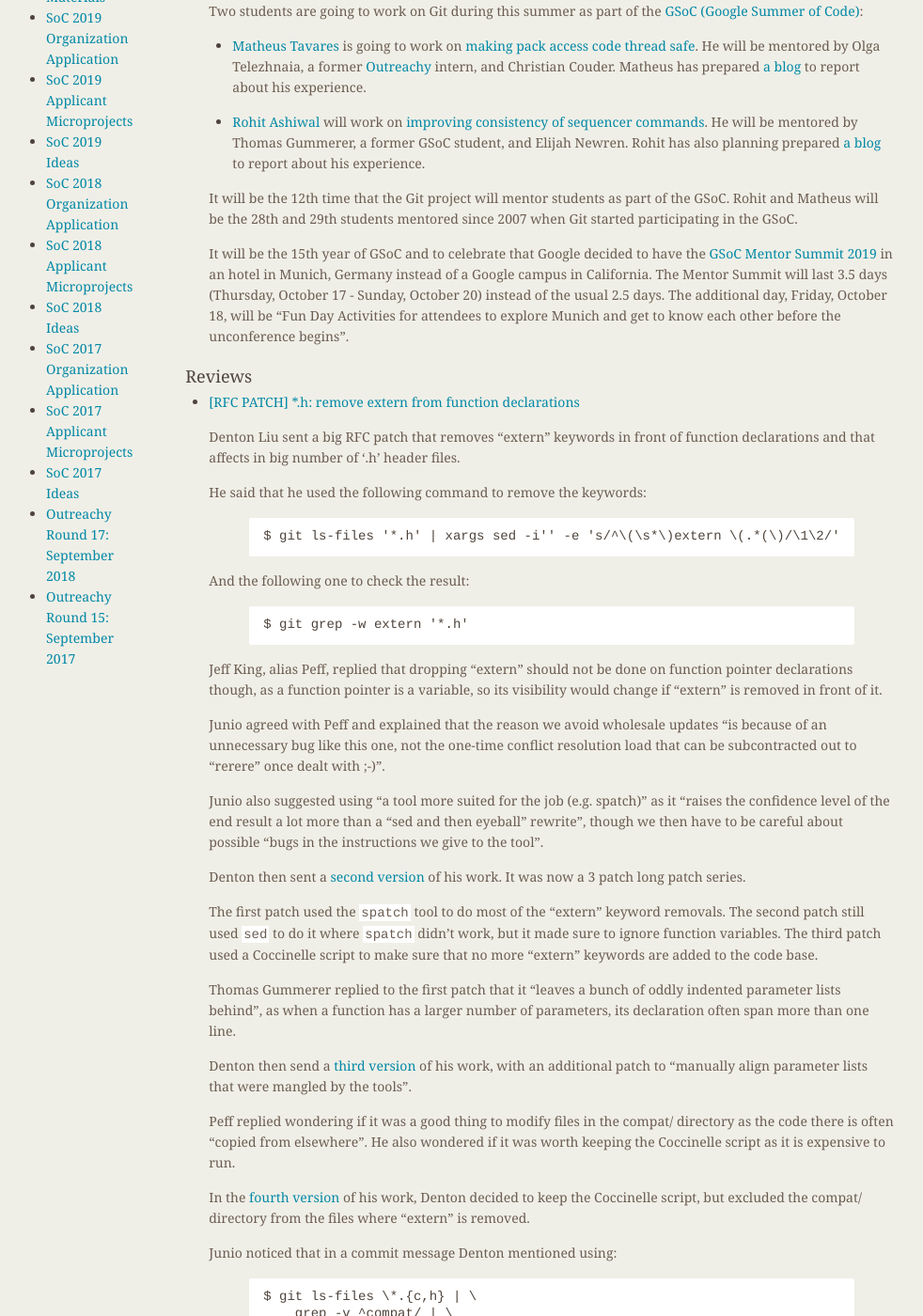
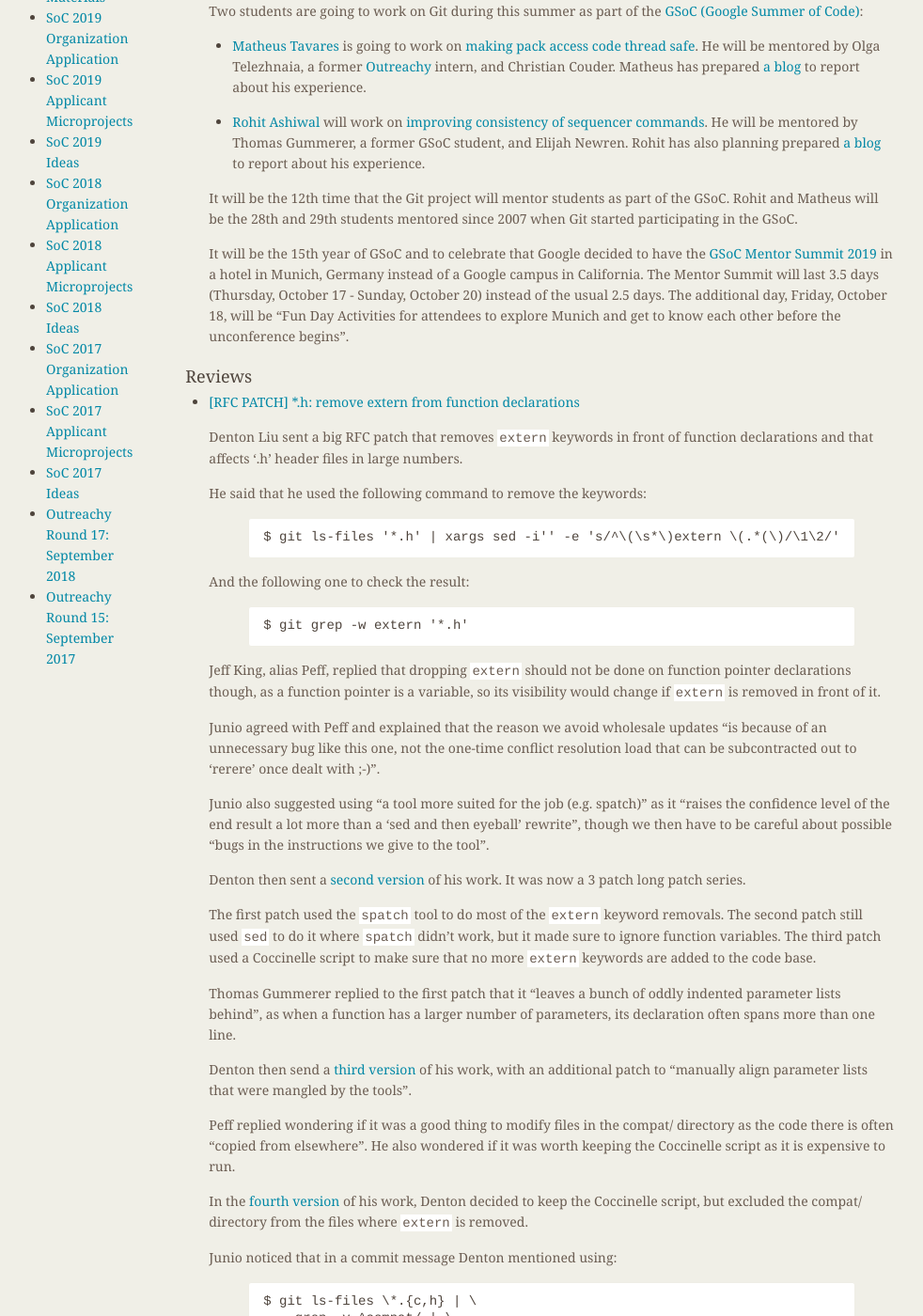
Before and after one commit to git/git.github.io, a Jekyll site: the page built from rev_news/drafts/edition-51.md, in a window 1280 px wide and 1400 px high, scrolled down 306 px. Shown: the whole window at 94% size, without its empty margins (174-1156 px from the left). Built offline with Jekyll 4.4.1, drawn with Linux system fonts in a browser that asks for light colours; some of the changed text lies outside the part shown.

Commit message:
The usual amount of tiny fixes.

````diff
--- a/rev_news/drafts/edition-51.md
+++ b/rev_news/drafts/edition-51.md
@@ -27,7 +27,7 @@
 
   - [Matheus Tavares](https://summerofcode.withgoogle.com/projects/#6477677521797120) is going to work on
     [making pack access code thread safe](https://public-inbox.org/git/CAHd-oW7KMrDJ-cyzk63oqW9-QVpag6fKnDp+Mo5bWxg1KfzY3g@mail.gmail.com/).
-    He will be mentored by Olga Telezhnaia, a former [Outreachy](https://www.outreachy.org/) intern, and Christian Couder.
+    He will be mentored by Olga Telezhnaia, a&nbsp;former [Outreachy](https://www.outreachy.org/) intern, and Christian Couder.
     Matheus has prepared [a blog](https://matheustavares.gitlab.io/gsoc) to report about his experience.
 
   - [Rohit Ashiwal](https://summerofcode.withgoogle.com/projects/#6407042053439488) will work on
@@ -42,7 +42,7 @@
 
   It will be the 15th year of GSoC and to celebrate that Google
   decided to have the [GSoC Mentor Summit 2019](https://sites.google.com/view/gsoc-mentorsummit2019/home)
-  in an hotel in Munich, Germany instead of a Google campus in
+  in a hotel in Munich, Germany instead of a Google campus in
   California. The Mentor Summit will last 3.5 days (Thursday, October
   17 - Sunday, October 20) instead of the usual 2.5 days. The
   additional day, Friday, October 18, will be "Fun Day Activities for
@@ -53,9 +53,9 @@
 
 * [[RFC PATCH] *.h: remove extern from function declarations](https://public-inbox.org/git/3e3b9d6c8e54b326809b95adabd3be39d2d0770f.1555111963.git.liu.denton@gmail.com/)
 
-  Denton Liu sent a big RFC patch that removes "extern" keywords in
-  front of function declarations and that affects in big number of
-  '.h' header files.
+  Denton Liu sent a big RFC patch that removes `extern` keywords in
+  front of function declarations and that affects '.h' header files
+  in large numbers.
 
   He said that he used the following command to remove the keywords:
 
@@ -69,34 +69,34 @@
   $ git grep -w extern '*.h'
   ```
 
-  Jeff King, alias Peff, replied that dropping "extern" should not be
+  Jeff King, alias Peff, replied that dropping `extern` should not be
   done on function pointer declarations though, as a function pointer
-  is a variable, so its visibility would change if "extern" is removed
+  is a variable, so its visibility would change if `extern` is removed
   in front of it.
 
   Junio agreed with Peff and explained that the reason we avoid
   wholesale updates "is because of an unnecessary bug like this one,
   not the one-time conflict resolution load that can be subcontracted
-  out to "rerere" once dealt with ;-)".
+  out to 'rerere' once dealt with ;-)".
 
   Junio also suggested using "a tool more suited for the job
   (e.g. spatch)" as it "raises the confidence level of the end result
-  a lot more than a "sed and then eyeball" rewrite", though we then
+  a lot more than a 'sed and then eyeball' rewrite", though we then
   have to be careful about possible "bugs in the instructions we give
   to the tool".
 
   Denton then sent a [second version](https://public-inbox.org/git/cover.1555352526.git.liu.denton@gmail.com/)
   of his work. It was now a 3 patch long patch series.
 
-  The first patch used the `spatch` tool to do most of the "extern"
+  The first patch used the `spatch` tool to do most of the `extern`
   keyword removals. The second patch still used `sed` to do it where
   `spatch` didn't work, but it made sure to ignore function
   variables. The third patch used a Coccinelle script to make sure
-  that no more "extern" keywords are added to the code base.
+  that no more `extern` keywords are added to the code base.
 
   Thomas Gummerer replied to the first patch that it "leaves a bunch
   of oddly indented parameter lists behind", as when a function has a
-  larger number of parameters, its declaration often span more than
+  larger number of parameters, its declaration often spans more than
   one line.
 
   Denton then send a [third version](https://public-inbox.org/git/cover.1555487380.git.liu.denton@gmail.com/)
@@ -110,7 +110,7 @@
 
   In the [fourth version](https://public-inbox.org/git/cover.1556062365.git.liu.denton@gmail.com/)
   of his work, Denton decided to keep the Coccinelle script, but
-  excluded the compat/ directory from the files where "extern" is
+  excluded the compat/ directory from the files where `extern` is
   removed.
 
   Junio noticed that in a commit message Denton mentioned using:
@@ -129,7 +129,7 @@
   > it and waits for you to give the command downstream of the pipe,
   > without being told that you haven't finished with a backslash.
 
-  Unfortunately SZEDER Gábor then found that the Coccinelle script
+  Unfortunately Gábor Szeder then found that the Coccinelle script
   failed on 'compat/obstack.h' as it is included in a '.c' file
   checked by Coccinelle scripts.
 
````
Also changed, not shown: other parts of rev_news/drafts/edition-51.md (+2 -2 lines).
